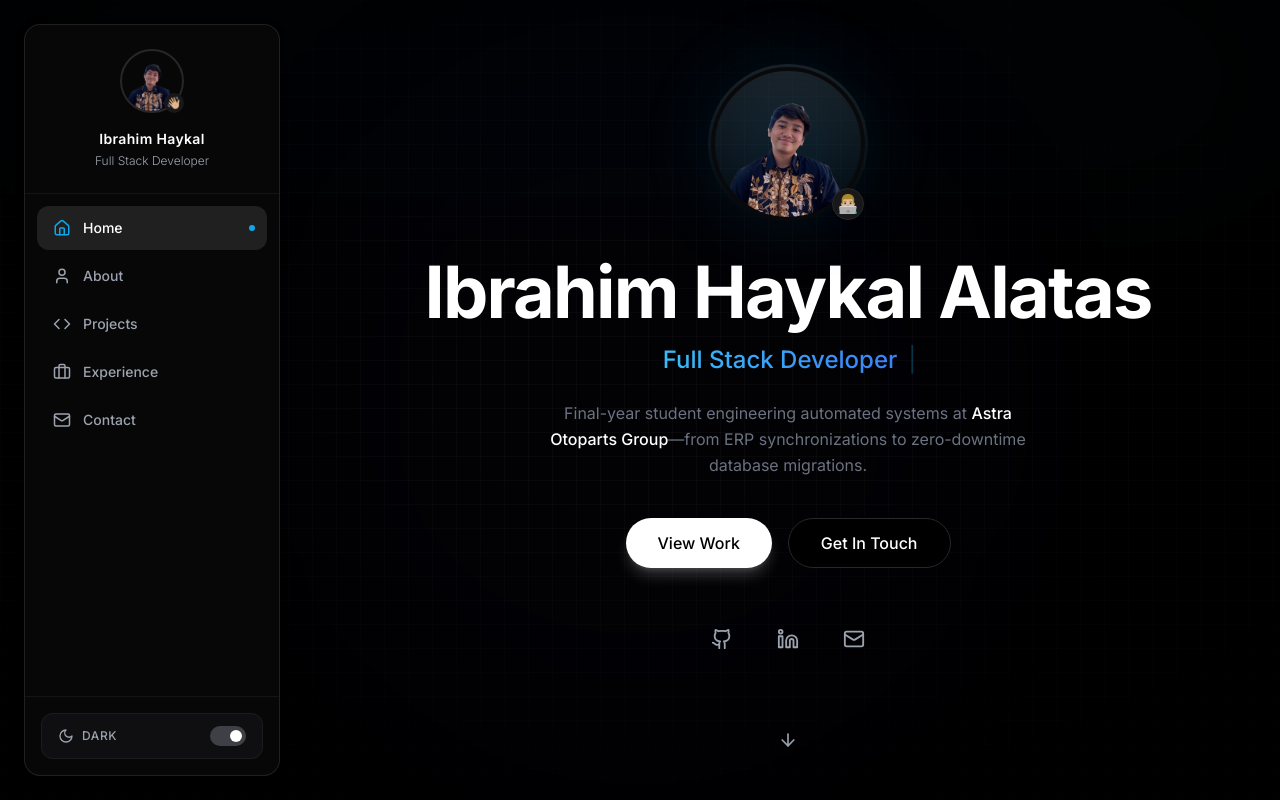
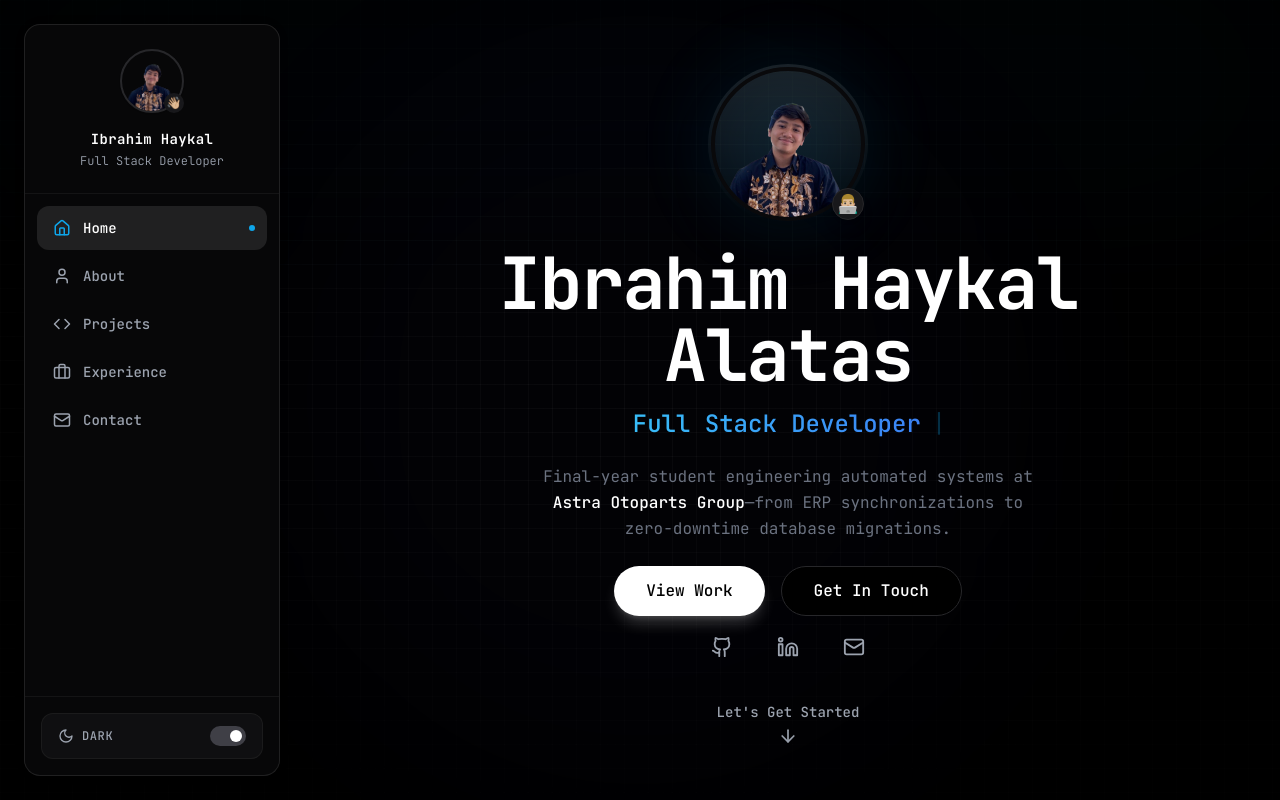
Before and after one commit to ibrahimhaykal/portfolio-website, a Next.js app: page / in a window 1280 px wide. Shown: the top 800 px of the page. Built offline with nearby package versions, Linux system fonts and the light colour scheme.

Commit message:
Feat: Change Font From Inter To JetBrains Mono & Fixing Margin For better UX

```diff
--- a/src/app/layout.tsx
+++ b/src/app/layout.tsx
@@ -1,8 +1,12 @@
 import type { Metadata } from "next";
-import { Inter } from "next/font/google";
+import { JetBrains_Mono } from "next/font/google";
 import "../styles/globals.css";
 
-const inter = Inter({ subsets: ["latin"] });
+const jetbrainsMono = JetBrains_Mono({
+  subsets: ["latin"],
+  weight: ["100", "200", "300", "400", "500", "600", "700", "800"],
+  variable: "--font-jetbrains",
+});
 
 export const metadata: Metadata = {
   title: "Ibrahim Haykal Alatas | Full Stack Developer",
@@ -33,7 +37,6 @@ export default function RootLayout({
 }: {
   children: React.ReactNode;
 }) {
-  // Data JSON-LD untuk AI
   const jsonLd = {
     "@context": "https://schema.org",
     "@type": "Person",
@@ -55,10 +58,21 @@ export default function RootLayout({
 
   return (
     <html lang="en" className="scroll-smooth">
-      <body className={`${inter.className} bg-white dark:bg-black antialiased`}>
+      <body
+        className={`
+          ${jetbrainsMono.className}
+          antialiased
+          bg-white
+          /* Base: Hitam Pekat */
+          dark:bg-black
+          dark:bg-[radial-gradient(ellipse_80%_80%_at_50%_-20%,rgba(6,182,212,0.50),rgba(255,255,255,0))]
+          selection:bg-cyan-500/30
+          selection:text-cyan-100
+        `}
+      >
         {children}
 
-        {/* JSON-LD Script ditaruh disini */}
+        {/* JSON-LD Script */}
         <script
           type="application/ld+json"
           dangerouslySetInnerHTML={{ __html: JSON.stringify(jsonLd) }}
--- a/src/components/sections/Hero.tsx
+++ b/src/components/sections/Hero.tsx
@@ -55,7 +55,7 @@ export default function Hero() {
           initial={{ scale: 0.5, opacity: 0 }}
           animate={{ scale: 1, opacity: 1 }}
           transition={{ duration: 0.5, type: "spring", stiffness: 100 }}
-          className="relative w-32 h-32 sm:w-40 sm:h-40 mx-auto mb-8"
+          className="relative w-32 h-32 sm:w-40 sm:h-40 mx-auto mb-6"
         >
           {/* Soft Glow Behind */}
           <div className="absolute inset-0 bg-sky-500/30 blur-2xl rounded-full opacity-50 dark:opacity-40" />
@@ -69,7 +69,7 @@ export default function Hero() {
                 fill
                 className="object-cover"
                 priority
-                sizes="(max-width: 768px) 128px, 160px" // Helping browser select right size
+                sizes="(max-width: 768px) 128px, 160px"
               />
             </div>
           </div>
@@ -117,7 +117,7 @@ export default function Hero() {
           initial={{ opacity: 0 }}
           animate={{ opacity: 1 }}
           transition={{ delay: 0.4 }}
-          className="text-gray-500 dark:text-gray-500 mb-10 max-w-lg mx-auto leading-relaxed"
+          className="text-gray-500 dark:text-gray-500 mb-6 max-w-lg mx-auto leading-relaxed"
         >
           Final-year student engineering automated systems at <strong className="text-gray-900 dark:text-white font-medium">Astra Otoparts Group</strong>—from ERP synchronizations to zero-downtime database migrations.
         </motion.p>
@@ -127,7 +127,7 @@ export default function Hero() {
           initial={{ opacity: 0, y: 20 }}
           animate={{ opacity: 1, y: 0 }}
           transition={{ delay: 0.5 }}
-          className="flex flex-wrap justify-center gap-4 mb-12"
+          className="flex flex-wrap justify-center gap-4 mb-2"
         >
           <button
             onClick={() => scrollToSection('projects')}
@@ -148,7 +148,7 @@ export default function Hero() {
           initial={{ opacity: 0 }}
           animate={{ opacity: 1 }}
           transition={{ delay: 0.6 }}
-          className="flex justify-center gap-5 mb-16"
+          className="flex justify-center gap-5 mb-6"
         >
           {socials.map((social, i) => (
             <a
@@ -167,7 +167,7 @@ export default function Hero() {
           ))}
         </motion.div>
 
-        {/* Scroll Indicator - UPDATED with aria-label */}
+        {/* Scroll Indicator - UPDATED: Added Text "Let's Get Started" */}
         <motion.div
           initial={{ opacity: 0 }}
           animate={{ opacity: 1 }}
@@ -176,9 +176,12 @@ export default function Hero() {
         >
           <button
             onClick={() => scrollToSection('about')}
-            aria-label="Scroll down to About section" // Added aria-label
-            className="p-2 text-gray-400 hover:text-gray-900 dark:hover:text-white transition-colors duration-300"
+            aria-label="Scroll down to About section"
+            className="flex flex-col items-center gap-2 p-2 text-gray-400 hover:text-gray-900 dark:hover:text-white transition-colors duration-300 group"
           >
+            {/* Teks di atas */}
+            <span className="text-sm font-medium">Let&apos;s Get Started</span>
+            {/* Panah di bawah */}
             <ArrowDown size={20} className="animate-bounce" />
           </button>
         </motion.div>
```
